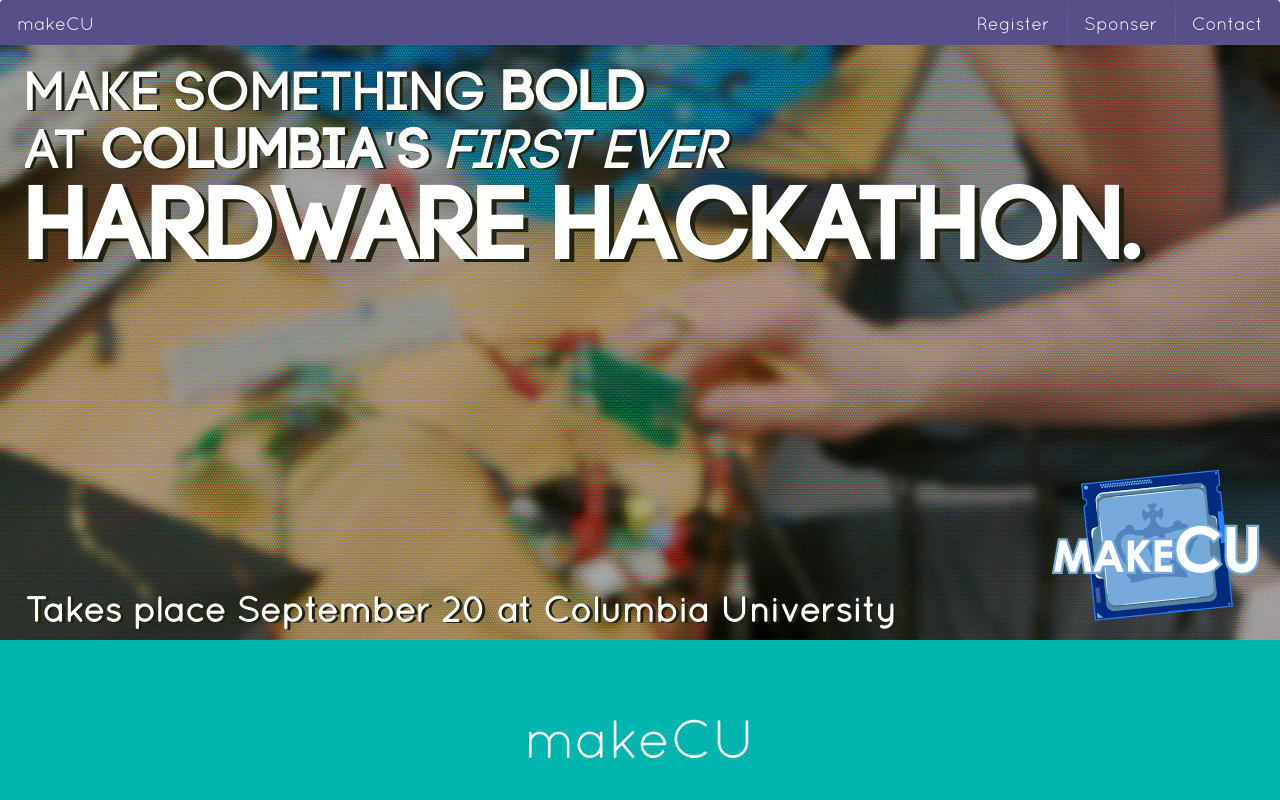
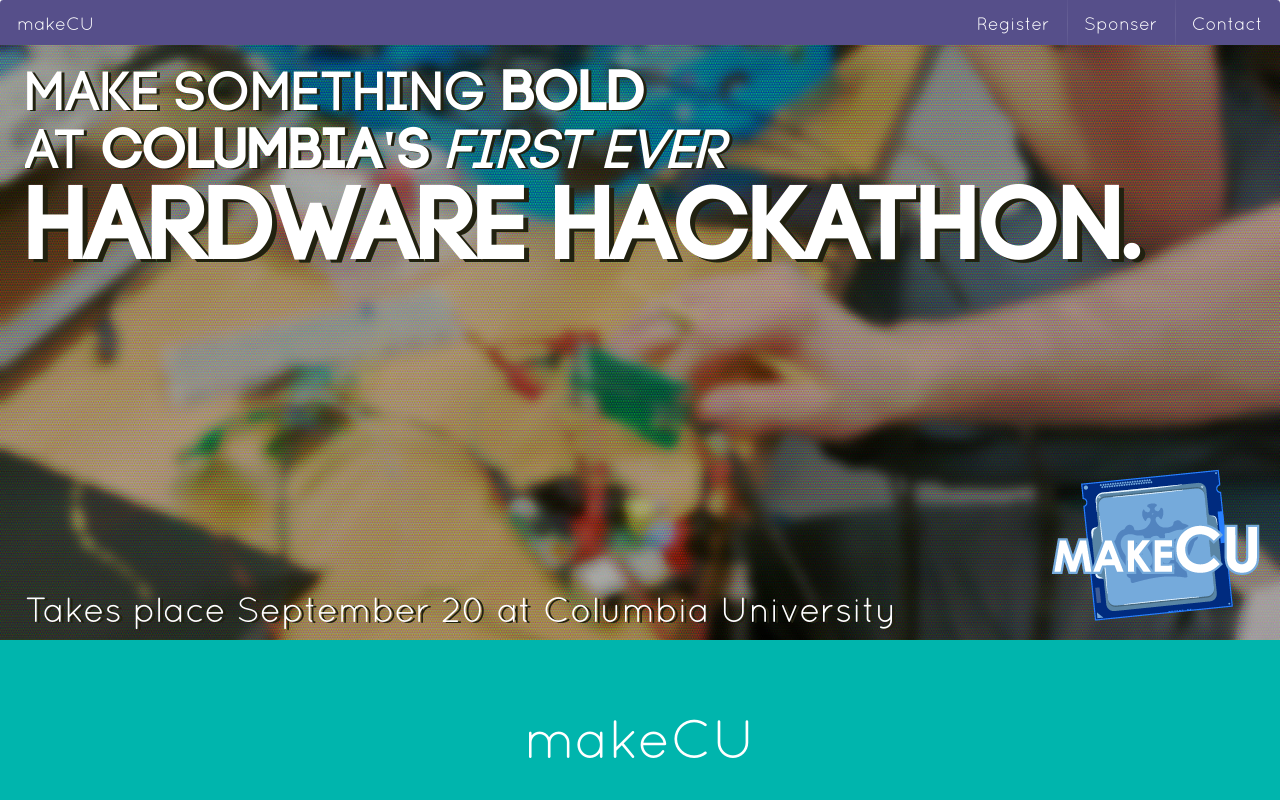
Before and after one commit to shah-simpson/shah-simpson.github.io, a plain HTML site: page index.html in a window 1280 px wide. Shown: the top 800 px of the page. Drawn offline with nearby package versions, Linux system fonts and the light colour scheme; a script that the page names is missing.

Commit message:
remove bolding

```diff
--- a/index.html
+++ b/index.html
@@ -51,7 +51,7 @@ Contact
 	   <norm>AT <b>COLUMBIA'S</b><i> FIRST EVER</i></norm>
 		</br>
 	   <h1><b>HARDWARE HACKATHON.</b></h1></br>
-	   <info><b>Takes place September 20 at Columbia University</b></info>
+	   <info>Takes place September 20 at Columbia University</info>
 <logo>
 <img class="ui image" src="../Site_Images/logo1.png">
 </logo>
```
